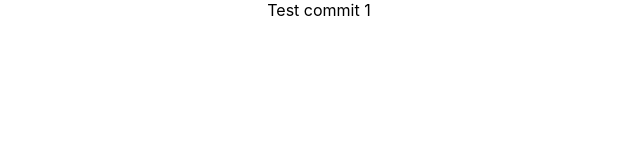
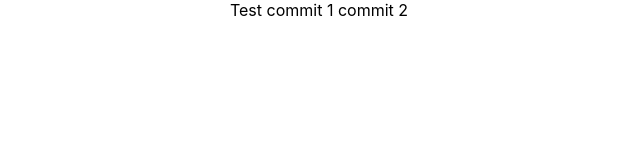
Before and after one commit to Alexandr1991Sh/my-app, a React (Create React App) app: page / in a window 1280 px wide. Shown: the top 160 px of the page, without its empty margins (321-961 px from the left). Built offline with nearby package versions, Linux system fonts and the light colour scheme.

Commit message:
commit 2

```diff
--- a/src/App.tsx
+++ b/src/App.tsx
@@ -6,6 +6,7 @@ function App() {
     <div className="App">
      Test
         commit 1
+        commit 2
     </div>
   );
 }
```
